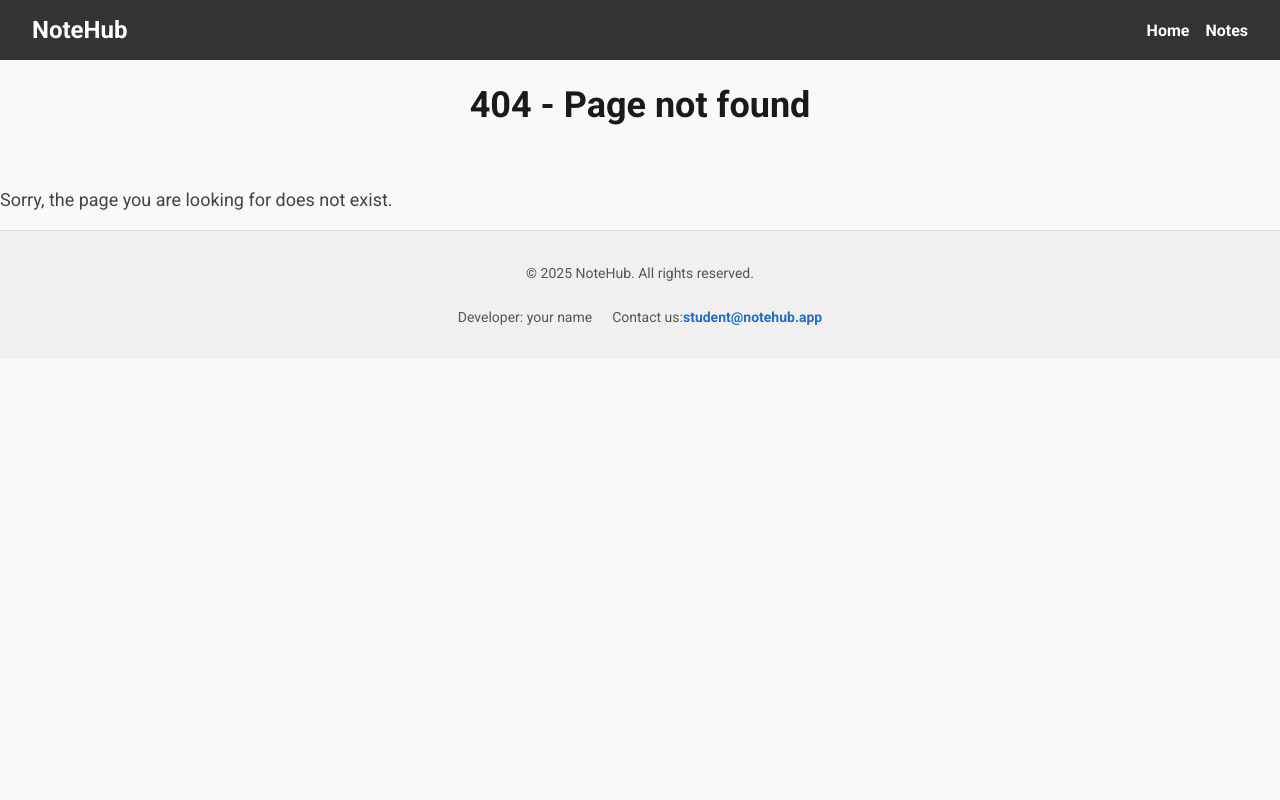
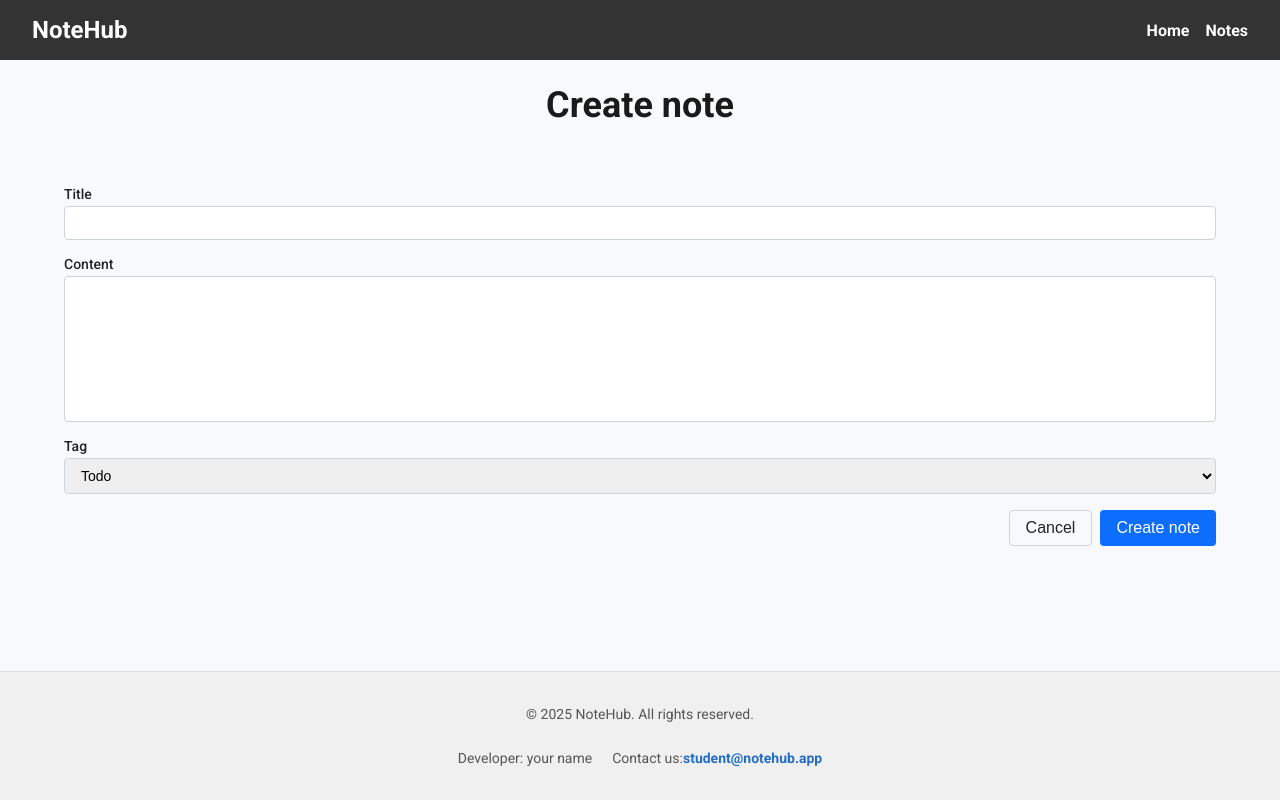
Before and after one commit to Vidiborets0012/08-zustand, a Next.js app: page /notes/action/create in a window 1280 px wide. Before the commit this address had no page. Built offline with nearby package versions, Linux system fonts and the light colour scheme; no server answers.

Commit message:
move the logic of creating a new note from the modal window to a separate route app/notes/action/create/page.tsx

```diff
--- /dev/null
+++ b/app/notes/action/create/CreateNote.module.css
@@ -0,0 +1,18 @@
+.main {
+  flex: 1;
+}
+
+.container {
+  width: 90%;
+  max-width: 1280px;
+  margin: 0px auto;
+  padding: 0 16px 16px;
+}
+
+.title {
+  font-size: 36px;
+  font-weight: 700;
+  color: #1a1a1a;
+  margin-bottom: 60px;
+  text-align: center;
+}
--- /dev/null
+++ b/app/notes/action/create/page.tsx
@@ -0,0 +1,16 @@
+"use client";
+
+import NoteForm from "@/components/NoteForm/NoteForm";
+import css from "./CreateNote.module.css";
+
+export default function CreateNotePage() {
+  return (
+    <main className={css.main}>
+      <div className={css.container}>
+        <h1 className={css.title}>Create note</h1>
+
+        <NoteForm onClose={() => history.back} />
+      </div>
+    </main>
+  );
+}
```
